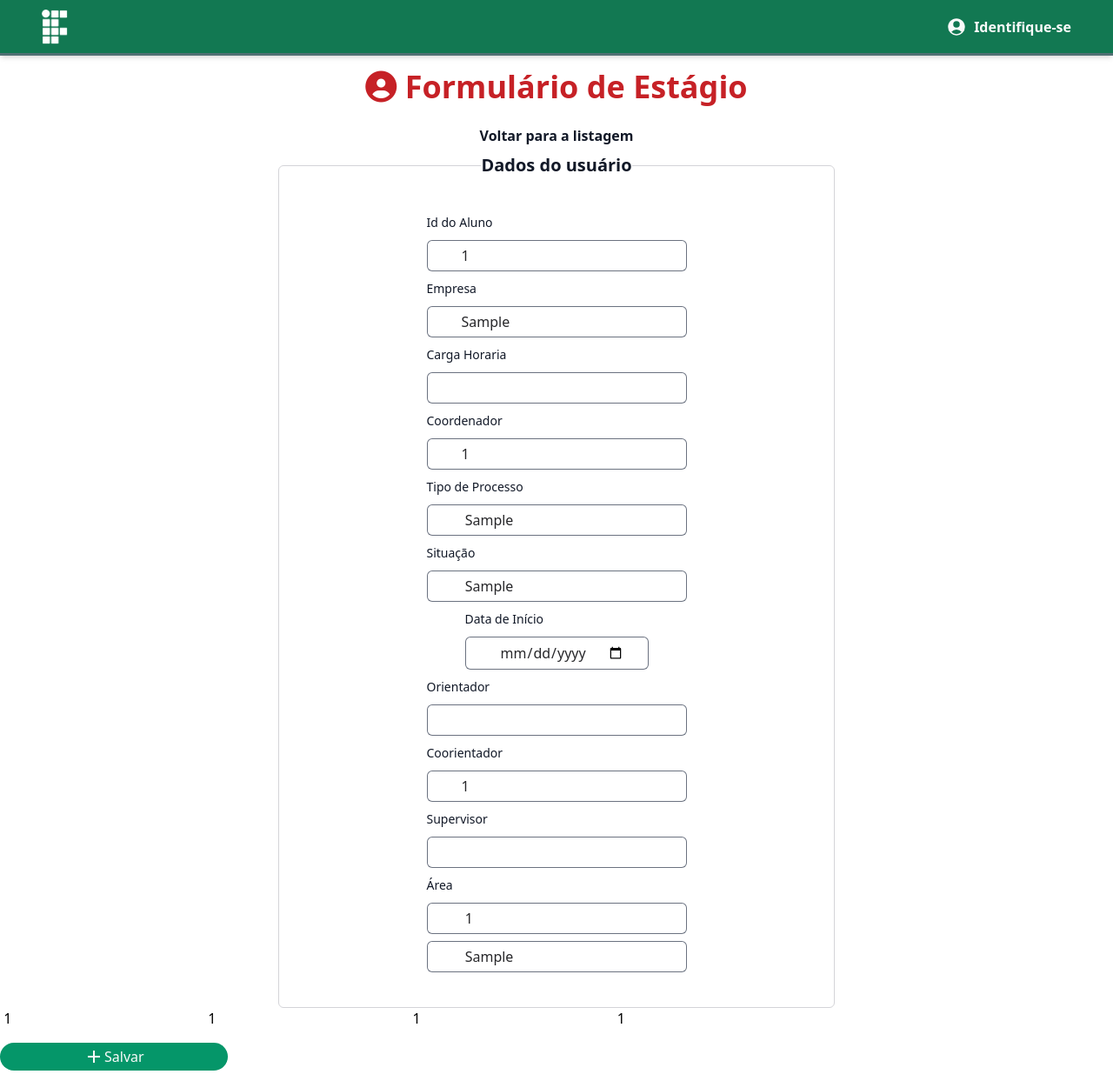
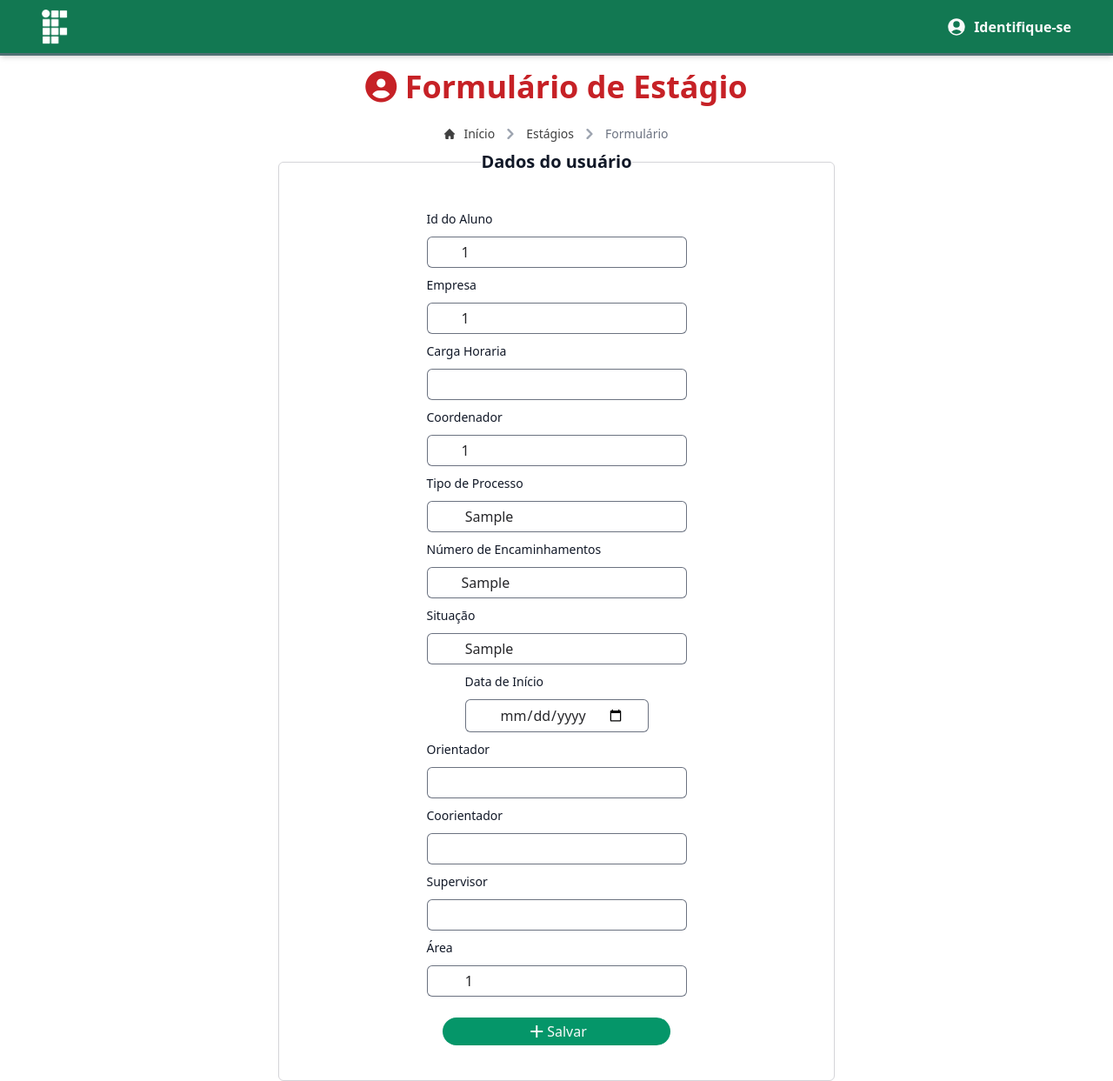
Before and after one commit to LucasAntunesDev/estagios-ifrs, a PHP site: template views/formEstagioAluno.php in a window 1280 px wide. Shown: the whole page at 87% size. Run offline with PHP 8.4, Linux system fonts and the light colour scheme; the template is opened without the code that fills it: most values are stand-ins (such as "Sample title", 1, 10 or a date in 2020); some libraries are stand-ins or nearby versions.

Commit message:
update: formulários de estágio e aluno

```diff
--- a/views/formEstagioAluno.php
+++ b/views/formEstagioAluno.php
@@ -8,7 +8,7 @@
     <script src="https://cdn.tailwindcss.com"></script>
     <link rel="stylesheet" href="https://fonts.googleapis.com/css2?family=Material+Symbols+Outlined:opsz,wght,FILL,GRAD@20..48,100..700,0..1,-50..200" />
     <link rel='stylesheet' href='https://cdnjs.cloudflare.com/ajax/libs/font-awesome/6.4.2/css/all.min.css' integrity='sha512-z3gLpd7yknf1YoNbCzqRKc4qyor8gaKU1qmn+CShxbuBusANI9QpRohGBreCFkKxLhei6S9CQXFEbbKuqLg0DA==' crossorigin='anonymous' referrerpolicy='no-referrer' />
-    <?php include('views/includes/favicons.php');?>
+    <?php include('views/includes/favicons.php'); ?>
 </head>
 
 <body>
@@ -20,7 +20,42 @@
             <i class="fa-solid fa-circle-user"></i>
             Formulário de Estágio
         </h1>
-        <a href="estagiosAlunos.php" class="text-gray-900 font-bold hover:text-gray-700">Voltar para a listagem</a>
+
+        <nav class="flex" aria-label="Breadcrumb">
+            <ol class="inline-flex items-center space-x-1 md:space-x-2 rtl:space-x-reverse">
+                <li class="inline-flex items-center">
+                    <a href="index.php" class="inline-flex items-center text-sm font-medium text-neutral-700
+                    hover:text-[#C62126]">
+                        <svg class="w-3 h-3 me-2.5" aria-hidden="true" xmlns="http://www.w3.org/2000/svg"
+                        fill="currentColor" viewBox="0 0 20 20">
+                            <path d="m19.707 9.293-2-2-7-7a1 1 0 0 0-1.414 0l-7 7-2 2a1 1 0 0 0 1.414 1.414L2 10.414V18a2 2 0 0 0 2 2h3a1 1 0 0 0 1-1v-4a1 1 0 0 1 1-1h2a1 1 0 0 1 1 1v4a1 1 0 0 0 1 1h3a2 2 0 0 0 2-2v-7.586l.293.293a1 1 0 0 0 1.414-1.414Z" />
+                        </svg>
+                        Início
+                    </a>
+                </li>
+                <li>
+                    <div class="flex items-center">
+                        <svg class="rtl:rotate-180 w-3 h-3 text-gray-400 mx-1" aria-hidden="true"
+                        xmlns="http://www.w3.org/2000/svg" fill="none" viewBox="0 0 6 10">
+                            <path stroke="currentColor" stroke-linecap="round" stroke-linejoin="round"
+                            stroke-width="2" d="m1 9 4-4-4-4" />
+                        </svg>
+                        <a href="estagiosAlunos.php" class="ms-1 text-sm font-medium text-neutral-700
+                        hover:text-[#C62126] md:ms-2">Estágios</a>
+                    </div>
+                </li>
+                <li aria-current="page">
+                    <div class="flex items-center">
+                        <svg class="rtl:rotate-180 w-3 h-3 text-gray-400 mx-1" aria-hidden="true" xmlns="http://www.w3.org/2000/svg" fill="none" viewBox="0 0 6 10">
+                            <path stroke="currentColor" stroke-linecap="round" stroke-linejoin="round" stroke-width="2" d="m1 9 4-4-4-4" />
+                        </svg>
+                        <span class="ms-1 text-sm font-medium text-gray-500 md:ms-2">Formulário</span>
+                    </div>
+                </li>
+            </ol>
+        </nav>
+
+        <!-- <a href="estagiosAlunos.php" class="text-gray-900 font-bold hover:text-neutral-700">Voltar para a listagem</a> -->
 
         <fieldset class="border-[1px] border-zinc-300 p-10 rounded-md w-[40rem]">
             <legend class="text-gray-900 font-bold text-center text-xl">Dados do usuário</legend>
@@ -35,8 +70,8 @@
                 </div>
 
                 <div>
-                    <label for="empresa_numero_convenio" class="block text-sm font-medium leading-6 text-gray-900 mb-2">Empresa</label>
-                    <input type="text" id="empresa_numero_convenio" name="empresa_numero_convenio" value='<?php echo $estagioAluno->getEmpresaNumeroConvenio(); ?>' class="rounded-md
+                    <label for="eid_empresa" class="block text-sm font-medium leading-6 text-gray-900 mb-2">Empresa</label>
+                    <input type="text" id="id_empresa" name="id_empresa" value='<?php echo $estagioAluno->getIdEmpresa(); ?>' class="rounded-md
                 border-0 py-1.5 pr-7 pl-10 text-gray-900 ring-1 ring-inset ring-gray-500
                 focus:ring-2 focus:ring-inset focus:ring-[#ef5d58] outline-none text-zinc-800">
                 </div>
@@ -62,12 +97,12 @@
                 focus:ring-2 focus:ring-inset focus:ring-[#ef5d58] outline-none text-zinc-800">
                 </div>
 
-                <!-- <div> -->
-                    <!-- <label for="rg" class="block text-sm font-medium leading-6 text-gray-900 mb-2">Encaminhamentos</label> -->
-                    <input type="hidden" id="rg" name="rg" value='<?php echo $estagioAluno->getEncaminhamentos(); ?>' class="rounded-md
+                <div>
+                    <label for="numero_encaminhamentos" class="block text-sm font-medium leading-6 text-gray-900 mb-2">Número de Encaminhamentos</label>
+                    <input type="text" id="numero_encaminhamentos" name="numero_encaminhamentos" value='<?php echo $estagioAluno->getNumeroEncaminhamentos(); ?>' class="rounded-md
                 border-0 py-1.5 pr-7 pl-10 text-gray-900 ring-1 ring-inset ring-gray-500
                 focus:ring-2 focus:ring-inset focus:ring-[#ef5d58] outline-none text-zinc-800">
-                <!-- </div> -->
+                </div>
 
                 <div>
                     <label for="situacao_estagio" class="block text-sm font-medium leading-6 text-gray-900 mb-2">Situação</label>
@@ -83,6 +118,8 @@
                 focus:ring-2 focus:ring-inset focus:ring-[#ef5d58] outline-none text-zinc-800">
                 </div>
 
+                <input type="hidden" id="previsao_fim" name="previsao_fim" value='<?php echo $estagioAluno->getPrevisaoFim(); ?>'>
+
                 <div>
                     <label for="id_orientador" class="block text-sm font-medium leading-6 text-gray-900 mb-2">Orientador</label>
                     <input type="number" id="id_orientador" name="id_orientador" value=" <?php echo $estagioAluno->getIdOrientador(); ?>" class="rounded-md
@@ -92,7 +129,7 @@
 
                 <div>
                     <label for="id_coorientador" class="block text-sm font-medium leading-6 text-gray-900 mb-2">Coorientador</label>
-                    <input type="number" id="id_coorientador" name="id_coorientador" value='<?php echo $estagioAluno->getIdCoorientador(); ?>' class="rounded-md
+                    <input type="number" id="id_coorientador" name="id_coorientador" value=' <?php echo $estagioAluno->getIdCoorientador(); ?>' class="rounded-md
                 border-0 py-1.5 pr-7 pl-10 text-gray-900 ring-1 ring-inset ring-gray-500
                 focus:ring-2 focus:ring-inset focus:ring-[#ef5d58] outline-none text-zinc-800">
                 </div>
@@ -104,14 +141,7 @@
                 focus:ring-2 focus:ring-inset focus:ring-[#ef5d58] outline-none text-zinc-800">
                 </div>
 
-                <input type="hidden" name="id_curso" value='<?php echo $estagioAluno->getDataFim(); ?>'>
-                <!-- <input type="hidden" id="id_curso" name="id_curso" value=" <?php //echo $estagioAluno->getIdCurso(); ?>"> -->
-                <!-- <div>
-                    <label for="id_curso" class="block text-sm font-medium leading-6 text-gray-900 mb-2">Curso</label>
-                    <input type="number" id="id_curso" name="id_curso" value=" <?php //echo $estagioAluno->getIdCurso(); ?>" class="rounded-md
-                border-0 py-1.5 pr-7 pl-10 text-gray-900 ring-1 ring-inset ring-gray-500
-                focus:ring-2 focus:ring-inset focus:ring-[#ef5d58] outline-none text-zinc-800">
-                </div> -->
+                <input type="hidden" id="data_fim" name="data_fim" value="<?php echo $estagioAluno->getDataFim(); ?>">
 
                 <div>
                     <label for="id_area" class="block text-sm font-medium leading-6 text-gray-900 mb-2">Área</label>
@@ -120,14 +150,11 @@
                 focus:ring-2 focus:ring-inset focus:ring-[#ef5d58] outline-none text-zinc-800">
                 </div>
 
-                <input type="text" id="id_area" name="id_area" value=" <?php echo $estagioAluno->getAvaliacaoEmpresa(); ?>" class="rounded-md
-                border-0 py-1.5 pr-7 pl-10 text-gray-900 ring-1 ring-inset ring-gray-500
-                focus:ring-2 focus:ring-inset focus:ring-[#ef5d58] outline-none text-zinc-800">
-                </div>
-                <input type="text" id="id_termo_compromisso" name="id_termo_compromisso" value=" <?php echo $estagioAluno->getIdTermoCompromisso(); ?>">
-                <input type="text" id="id_plano_atividades" name="id_plano_atividades" value=" <?php echo $estagioAluno->getIdPlanoAtividades(); ?>">
-                <input type="text" id="id_autoavaliacao" name="id_autoavaliacao" value=" <?php echo $estagioAluno->getIdAutoavaliacao(); ?>">
-                <input type="text" id="id_tcc" name="id_tcc" value=" <?php echo $estagioAluno->getIdTCC(); ?>">
+                <input type="hidden" id="id_avaliacao_empresa" name="id_avaliacao_empresa" value=" <?php echo $estagioAluno->getIdAvaliacaoEmpresa(); ?>">
+                <input type="hidden" id="id_termo_compromisso" name="id_termo_compromisso" value=" <?php echo $estagioAluno->getIdTermoCompromisso(); ?>">
+                <input type="hidden" id="id_plano_atividades" name="id_plano_atividades" value=" <?php echo $estagioAluno->getIdPlanoAtividades(); ?>">
+                <input type="hidden" id="id_autoavaliacao" name="id_autoavaliacao" value=" <?php echo $estagioAluno->getIdAutoavaliacao(); ?>">
+                <input type="hidden" id="id_tcc" name="id_tcc" value=" <?php echo $estagioAluno->getIdTCC(); ?>">
 
                 <button type="submit" class="bg-emerald-600 rounded-full py-1 px-24 hover:bg-emerald-800 text-zinc-50 flex items-center mt-4">
                     <span class="material-symbols-outlined">
@@ -135,6 +162,12 @@
                     </span>
                     Salvar
                 </button>
+    </div>
+
+    </div>
+
+
+
 
     <!-- <div> -->
     <!-- <label for="id_curso" class="block text-sm font-medium leading-6 text-gray-900 mb-2">Avaliação da empresa</label> -->
```
Also changed, not shown: views/formAluno.php (+22 -12 lines). Lines whose indentation alone changed are shown as unchanged.
